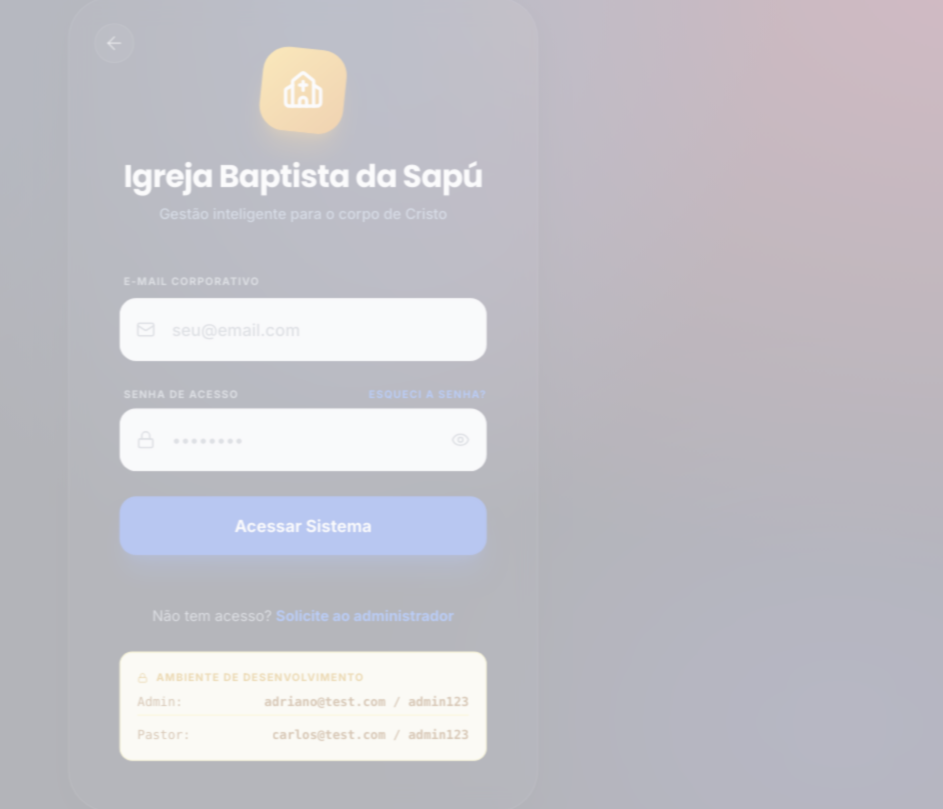
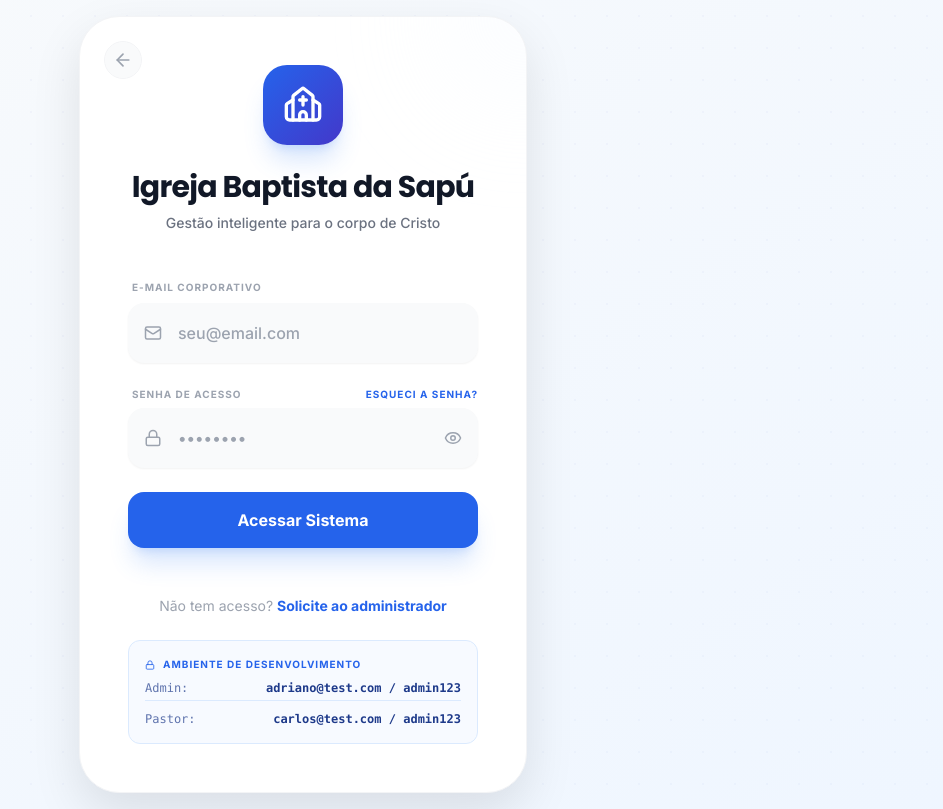
Before and after one commit to adrianoantoni/admin-ebenezer, a React (Vite) app: page /login in a window 1280 px wide. Shown: the whole page, without its empty margins (337-1280 px from the left). Built offline with nearby package versions, Linux system fonts and the light colour scheme.

Commit message:
Removendo o contraste da página de login

```diff
--- a/src/pages/Login.tsx
+++ b/src/pages/Login.tsx
@@ -97,25 +97,24 @@ const Login: React.FC = () => {
   };
 
   return (
-    <div className="min-h-screen bg-mesh animate-pulse-soft flex items-center justify-center p-4 relative overflow-hidden">
-      {/* Decorative Blur Elements */}
-      <div className="absolute top-[-10%] left-[-10%] w-[40%] h-[40%] bg-blue-600/20 rounded-full blur-[120px] animate-float"></div>
-      <div className="absolute bottom-[-10%] right-[-10%] w-[40%] h-[40%] bg-indigo-600/20 rounded-full blur-[120px] animate-float" style={{ animationDelay: '2s' }}></div>
+    <div className="min-h-screen bg-gradient-to-br from-slate-50 to-blue-50 flex items-center justify-center p-4 relative overflow-hidden">
+      {/* Subtle Background pattern */}
+      <div className="absolute inset-0 opacity-[0.03] pointer-events-none" style={{ backgroundImage: 'radial-gradient(#1e40af 1px, transparent 1px)', backgroundSize: '32px 32px' }}></div>
 
       <div className="w-full max-w-md z-10 animate-in fade-in slide-in-from-bottom-8 duration-700">
-        <div className="glass-card rounded-[2.5rem] shadow-2xl p-8 md:p-12 relative overflow-hidden border border-white/20">
-          <div className="absolute top-0 right-0 w-32 h-32 bg-amber-400/10 rounded-full -mr-16 -mt-16 blur-3xl"></div>
+        <div className="bg-white rounded-[2.5rem] shadow-[0_20px_50px_rgba(0,0,0,0.1)] p-8 md:p-12 relative overflow-hidden border border-gray-100">
+          <div className="absolute top-0 right-0 w-32 h-32 bg-blue-50 rounded-full -mr-16 -mt-16 blur-3xl opacity-50"></div>
 
-          <Link to="/" className="absolute top-6 left-6 p-2 text-white/50 hover:text-white transition-colors bg-white/5 hover:bg-white/10 rounded-full border border-white/10 group">
+          <Link to="/" className="absolute top-6 left-6 p-2 text-gray-400 hover:text-blue-600 transition-colors bg-gray-50 hover:bg-blue-50 rounded-full border border-gray-100 group">
             <ArrowLeft size={20} className="group-hover:-translate-x-0.5 transition-transform" />
           </Link>
 
           <div className="flex flex-col items-center mb-10">
-            <div className="w-20 h-20 bg-gradient-to-br from-amber-400 to-amber-600 rounded-3xl flex items-center justify-center shadow-xl shadow-amber-500/30 rotate-6 mb-6">
-              <Church size={40} className="text-white -rotate-6" />
+            <div className="w-20 h-20 bg-gradient-to-br from-blue-600 to-indigo-700 rounded-3xl flex items-center justify-center shadow-xl shadow-blue-500/20 mb-6">
+              <Church size={40} className="text-white" />
             </div>
-            <h1 className="text-3xl font-black text-white tracking-tight text-center">Igreja Baptista da Sapú</h1>
-            <p className="text-blue-200/60 font-medium text-center mt-2 px-6 text-sm">
+            <h1 className="text-3xl font-black text-gray-900 tracking-tight text-center">Igreja Baptista da Sapú</h1>
+            <p className="text-gray-500 font-medium text-center mt-2 px-6 text-sm">
               Gestão inteligente para o corpo de Cristo
             </p>
           </div>
@@ -129,7 +128,7 @@ const Login: React.FC = () => {
                   type="email"
                   value={email}
                   onChange={(e) => setEmail(e.target.value)}
-                  className="w-full pl-12 pr-4 py-4 bg-gray-50 border-2 border-transparent focus:border-blue-600 focus:bg-white rounded-2xl outline-none transition-all font-medium text-gray-700"
+                  className="w-full pl-12 pr-4 py-4 bg-gray-50 border-2 border-transparent focus:border-blue-600 focus:bg-white rounded-2xl outline-none transition-all font-medium text-gray-700 shadow-sm"
                   placeholder="seu@email.com"
                   required
                 />
@@ -153,7 +152,7 @@ const Login: React.FC = () => {
                   type={showPassword ? 'text' : 'password'}
                   value={password}
                   onChange={(e) => setPassword(e.target.value)}
-                  className="w-full pl-12 pr-12 py-4 bg-gray-50 border-2 border-transparent focus:border-blue-600 focus:bg-white rounded-2xl outline-none transition-all font-medium text-gray-700"
+                  className="w-full pl-12 pr-12 py-4 bg-gray-50 border-2 border-transparent focus:border-blue-600 focus:bg-white rounded-2xl outline-none transition-all font-medium text-gray-700 shadow-sm"
                   placeholder="••••••••"
                   required
                 />
@@ -170,7 +169,7 @@ const Login: React.FC = () => {
             <button
               type="submit"
               disabled={loading}
-              className="w-full bg-blue-700 hover:bg-blue-800 text-white font-bold py-4 rounded-2xl shadow-xl shadow-blue-700/30 transition-all active:scale-[0.98] disabled:opacity-70 flex items-center justify-center gap-2"
+              className="w-full bg-blue-600 hover:bg-blue-700 text-white font-bold py-4 rounded-2xl shadow-xl shadow-blue-500/20 transition-all active:scale-[0.98] disabled:opacity-70 flex items-center justify-center gap-2"
             >
               {loading ? (
                 <div className="w-6 h-6 border-4 border-white/30 border-t-white rounded-full animate-spin"></div>
@@ -185,19 +184,19 @@ const Login: React.FC = () => {
               Não tem acesso? <span className="text-blue-600 font-bold cursor-pointer hover:underline">Solicite ao administrador</span>
             </p>
 
-            {/* Dev Banner - Mostra credenciais apenas em ambiente dev */}
-            <div className="mt-6 p-4 bg-yellow-50 rounded-xl border border-yellow-200 text-left animate-in fade-in slide-in-from-bottom-4">
-              <p className="text-[10px] font-black text-yellow-600 uppercase mb-2 tracking-widest flex items-center gap-2">
+            {/* Dev Banner */}
+            <div className="mt-6 p-4 bg-blue-50/50 rounded-xl border border-blue-100 text-left animate-in fade-in slide-in-from-bottom-4">
+              <p className="text-[10px] font-black text-blue-600 uppercase mb-2 tracking-widest flex items-center gap-2">
                 <Lock size={10} /> Ambiente de Desenvolvimento
               </p>
-              <div className="text-xs text-yellow-800 font-mono space-y-1.5">
-                <div className="flex justify-between border-b border-yellow-200 pb-1">
+              <div className="text-xs text-blue-900/70 font-mono space-y-1.5">
+                <div className="flex justify-between border-b border-blue-100 pb-1">
                   <span>Admin:</span>
-                  <span className="font-bold select-all">adriano@test.com / admin123</span>
+                  <span className="font-bold select-all text-blue-900">adriano@test.com / admin123</span>
                 </div>
                 <div className="flex justify-between pt-1">
                   <span>Pastor:</span>
-                  <span className="font-bold select-all">carlos@test.com / admin123</span>
+                  <span className="font-bold select-all text-blue-900">carlos@test.com / admin123</span>
                 </div>
               </div>
             </div>
```
